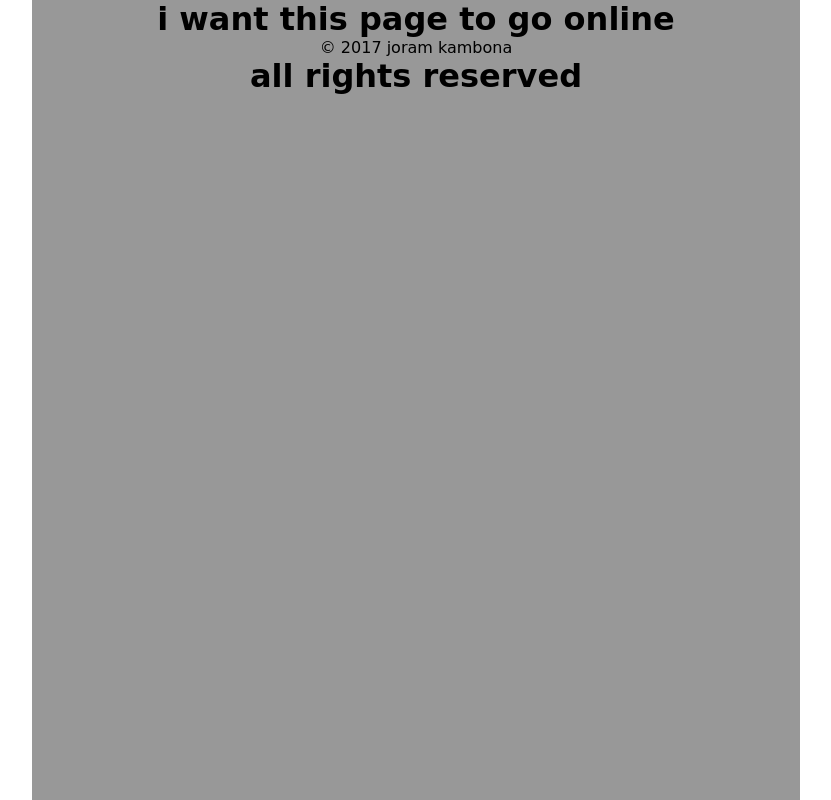
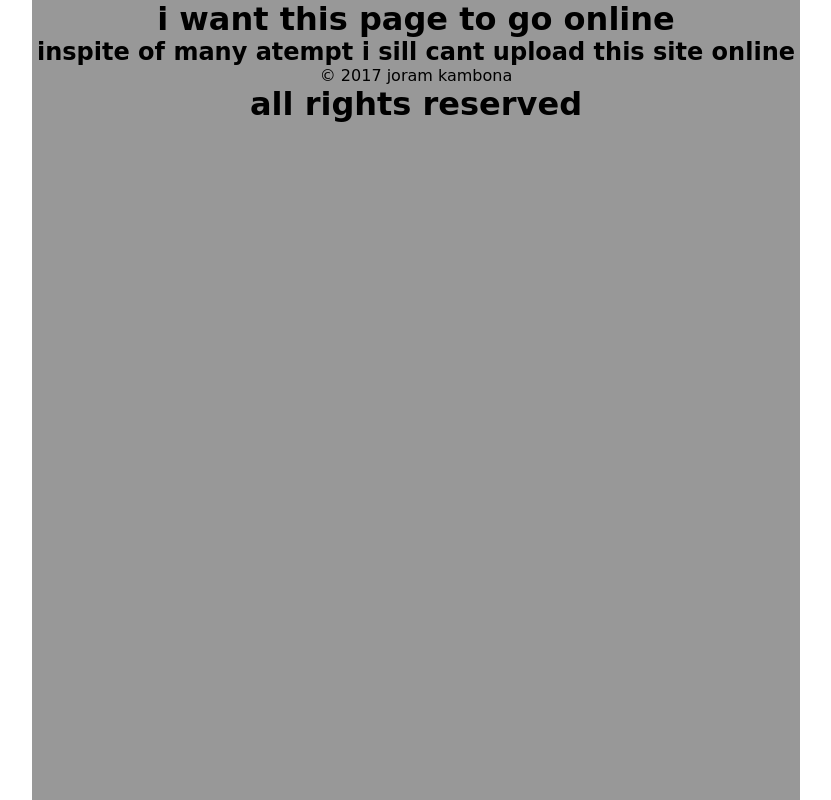
Before and after one commit to joram-kambona/joram-kambona.github.io, a plain HTML site: page temp.html in a window 1280 px wide. Shown: the top 800 px of the page, without its empty margins (224-1055 px from the left). Drawn offline with nearby package versions, Linux system fonts and the light colour scheme.

Commit message:
add this line

```diff
--- a/temp.html
+++ b/temp.html
@@ -9,6 +9,7 @@
 <body>
 <div class="main">
 <h1>i want this page to go online</h1>
+<h2>inspite of many atempt i sill cant upload this site online</h2>
 <p>&copy; 2017 joram kambona</p>
 <h1>all rights reserved</h1>
 </div>
```
